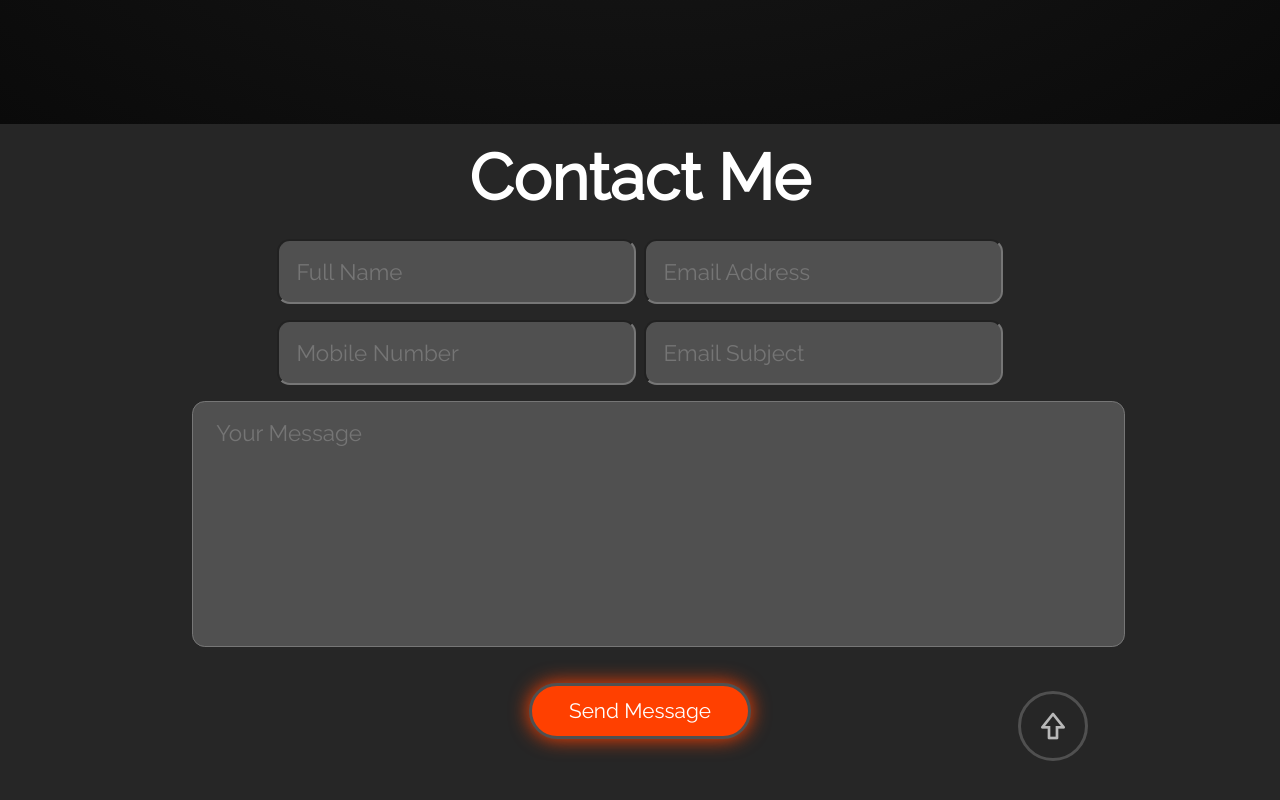
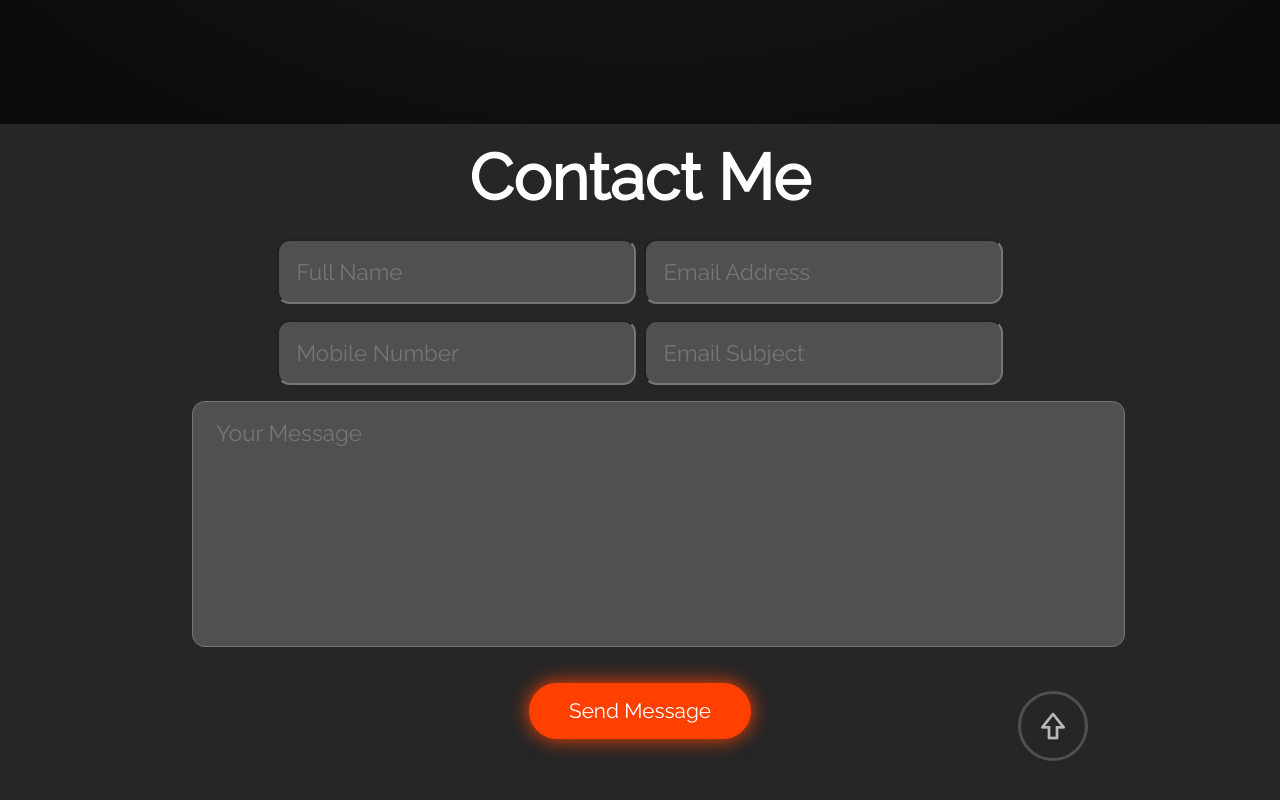
Before and after one commit to devin-w-rogers/thesis, a React (Create React App) app in the folder myapp/: page / in a window 1280 px wide. Shown: the part 2276-3076 px from the top of the page. Built offline with nearby package versions, Linux system fonts and the light colour scheme.

Commit message:
slightly change look of submit button

```diff
--- a/myapp/src/App.css
+++ b/myapp/src/App.css
@@ -282,7 +282,7 @@ p {
   padding: .8rem 2.3rem;
   background: #ff4000;
   border-radius: 4rem;
-  border: solid #505050 .2rem;
+  border: solid #ff4000 .2rem;
   box-shadow: 0 0 1.2rem #ff4000;
   font-size: 1.3rem;
   color: white;
@@ -291,6 +291,7 @@ p {
 
 .submitBtn:hover {
   box-shadow: none;
+  cursor: pointer;
 }
 
 .upBtn a {
--- a/myapp/src/contact.jsx
+++ b/myapp/src/contact.jsx
@@ -20,9 +20,6 @@ export function Contact() {
                     <a href="#home" class="upBtn"><i class='bx bx-upvote'></i></a>
                 </div>
             </form>
-            {/* <div class="upBtn">
-                <a href="#home"><i class='bx bx-upvote' ></i></a>
-            </div> */}
         </section>
     );
 }
```
